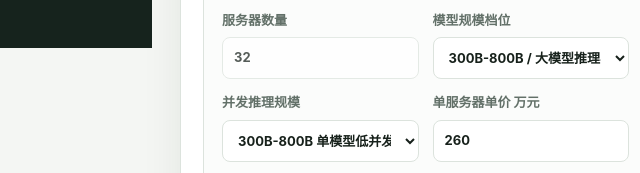
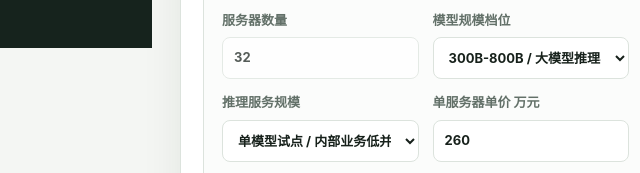
Before and after one commit to echo-young/AI-Infra-ROI-Calculator, a plain HTML site: page index.html in a window 1280 px wide. Shown: the part 752-925 px from the top of the page, 120-760 px from the left. Drawn offline with Linux system fonts and the light colour scheme.

Commit message:
Clarify inference service sizing labels

```diff
--- a/app.js
+++ b/app.js
@@ -102,9 +102,9 @@ const textMaps = {
     large: "1.6T+ / 万亿级预训练",
   },
   inferenceScale: {
-    low: "300B-800B 单模型低并发",
-    medium: "800B-1.6T 多租户中并发",
-    high: "1.6T+ 万亿级高并发",
+    low: "单模型试点 / 内部业务低并发",
+    medium: "多业务上线 / 多租户中并发",
+    high: "核心生产服务 / 低延迟 SLA",
   },
   expansionPlan: {
     fixed: "规模固定",
--- a/index.html
+++ b/index.html
@@ -131,11 +131,11 @@
                   </select>
                 </label>
                 <label>
-                  并发推理规模
+                  推理服务规模
                   <select id="inferenceScale">
-                    <option value="low">300B-800B 单模型低并发</option>
-                    <option value="medium">800B-1.6T 多租户中并发</option>
-                    <option value="high">1.6T+ 万亿级高并发</option>
+                    <option value="low">单模型试点 / 内部业务低并发</option>
+                    <option value="medium">多业务上线 / 多租户中并发</option>
+                    <option value="high">核心生产服务 / 低延迟 SLA</option>
                   </select>
                 </label>
                 <label>
```
